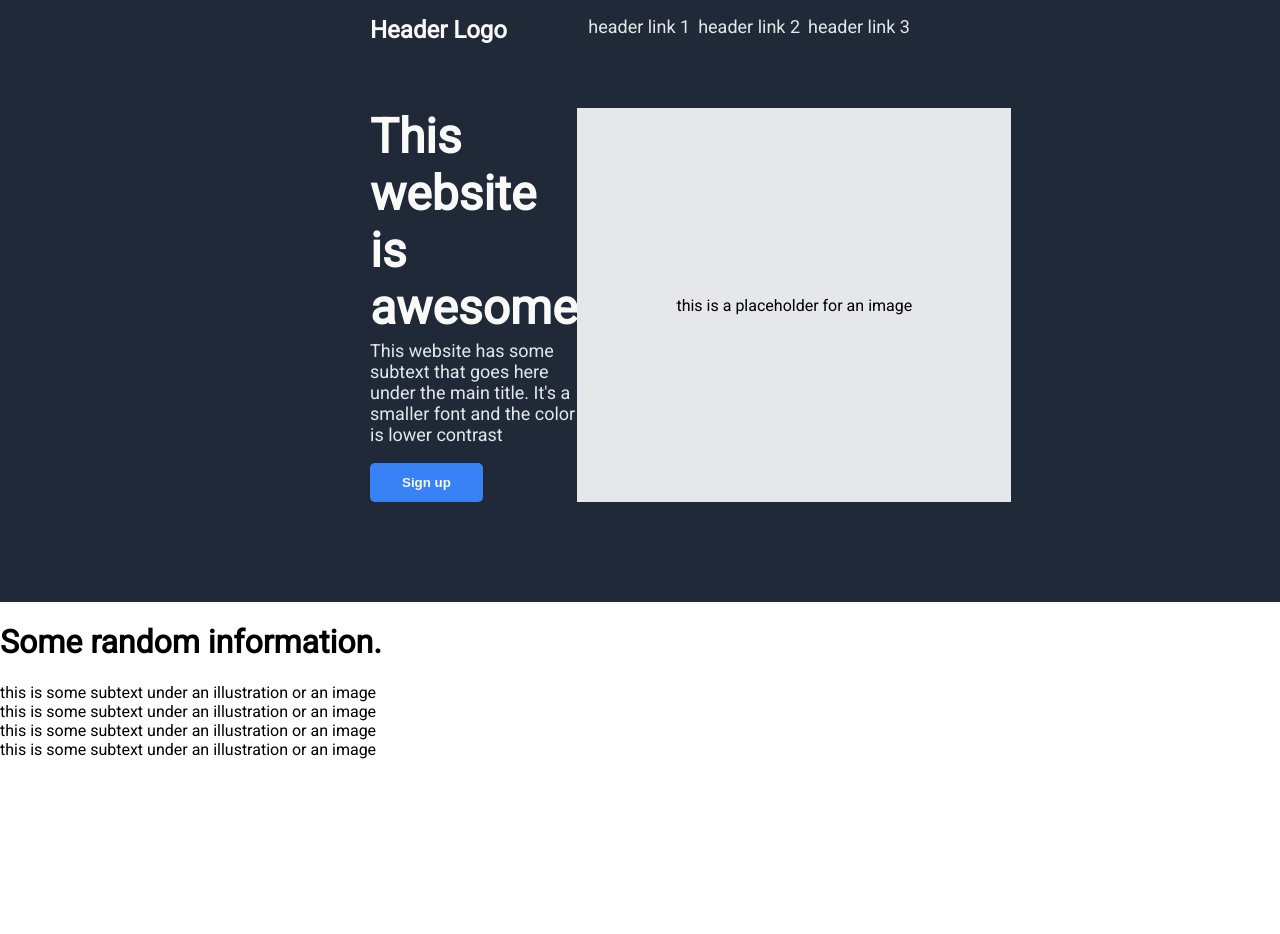
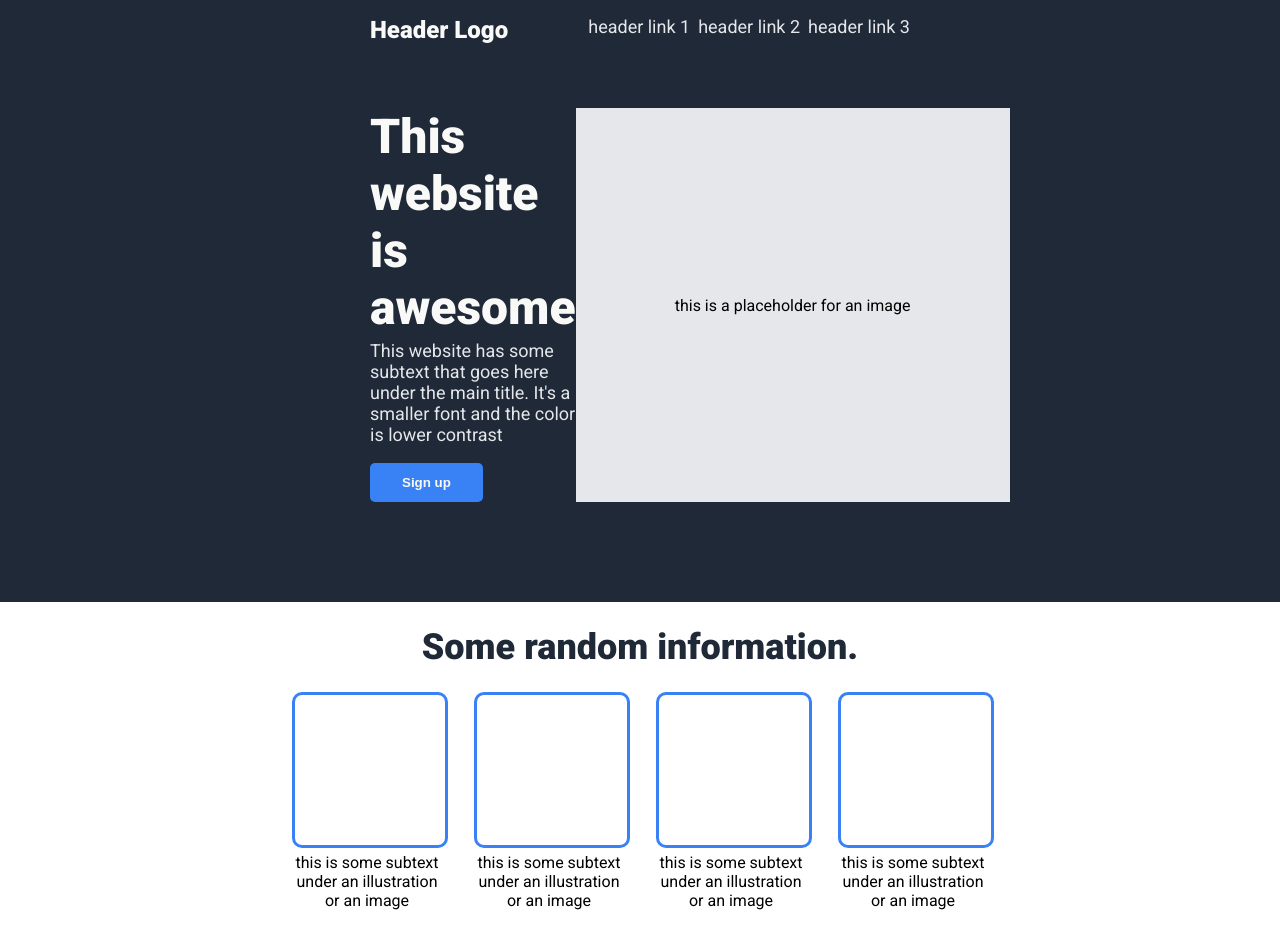
Before and after one commit to tsfoverlord/landing-page, a plain HTML site: page index.html in a window 1280 px wide. Before the commit the page ends 800 px from the top, so only its background shows below. Drawn offline with Linux system fonts and the light colour scheme.

Commit message:
Styled random information section

```diff
--- a/style.css
+++ b/style.css
@@ -1,4 +1,4 @@
-@import url('https://fonts.googleapis.com/css2?family=Roboto:wght@300;400&display=swap');
+@import url('https://fonts.googleapis.com/css2?family=Roboto:wght@100;300;400;500;900&display=swap');
 body {
     font-family: Roboto, sans-serif;
     padding: 0;
@@ -76,3 +76,39 @@ ul li a{
     border-style: none;
     font-weight: 700;
 }
+
+.information {
+    padding-top: 24px;
+    padding-bottom: 24px;
+}
+.information h1 {
+    text-align: center;
+    font-size: 36px;
+    color: #1F2937;
+    font-weight: 800;
+    margin-top:0;
+}
+
+.cards{
+    display: flex;
+    justify-content: center;
+    align-items: center;
+    gap: 32px;
+}
+.card {
+    display: flex;
+    flex-direction: column;
+    max-width: 150px;
+    min-height: 200px;
+}
+.card .image {
+    min-height: 150px;
+    width:150px;
+    border: 3px solid #3882F6;
+    border-radius: 10px;
+}
+
+.card .text {
+    text-align: center;
+    margin-top: 5px;
+}
```
